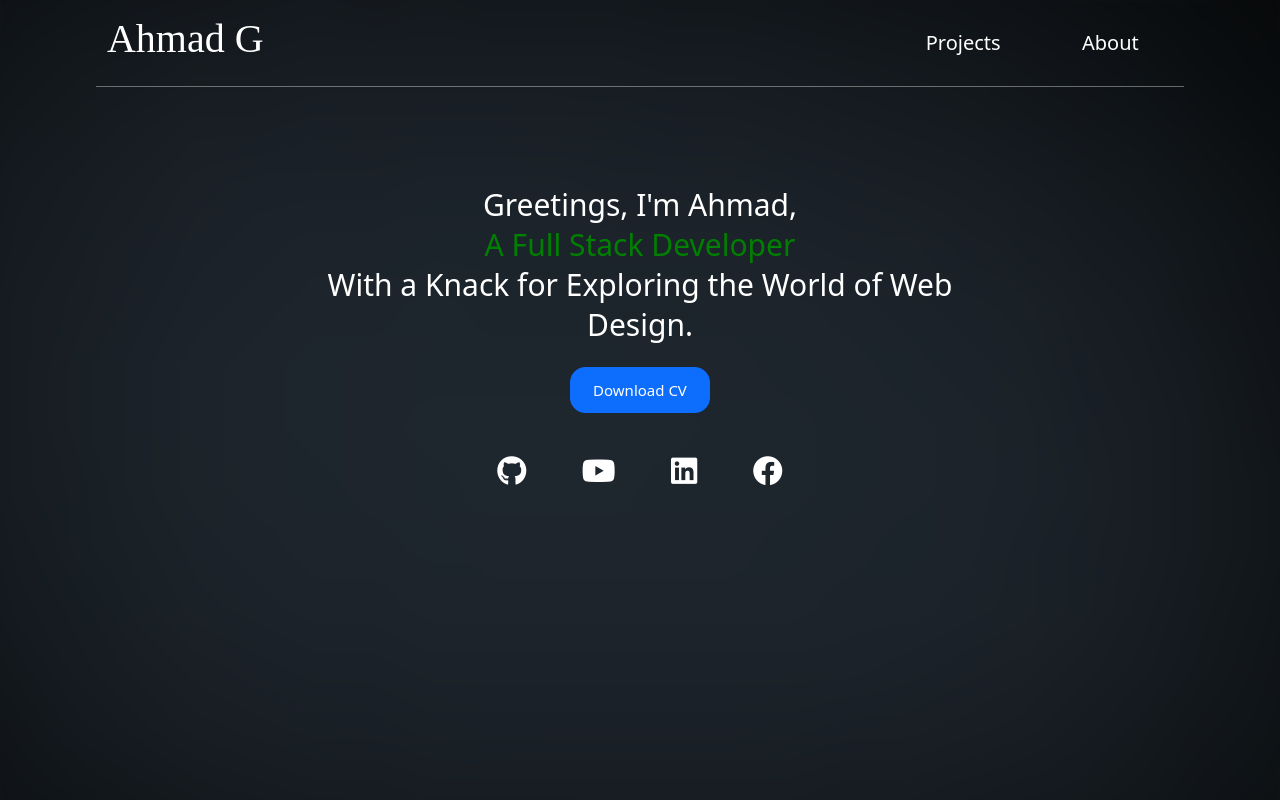
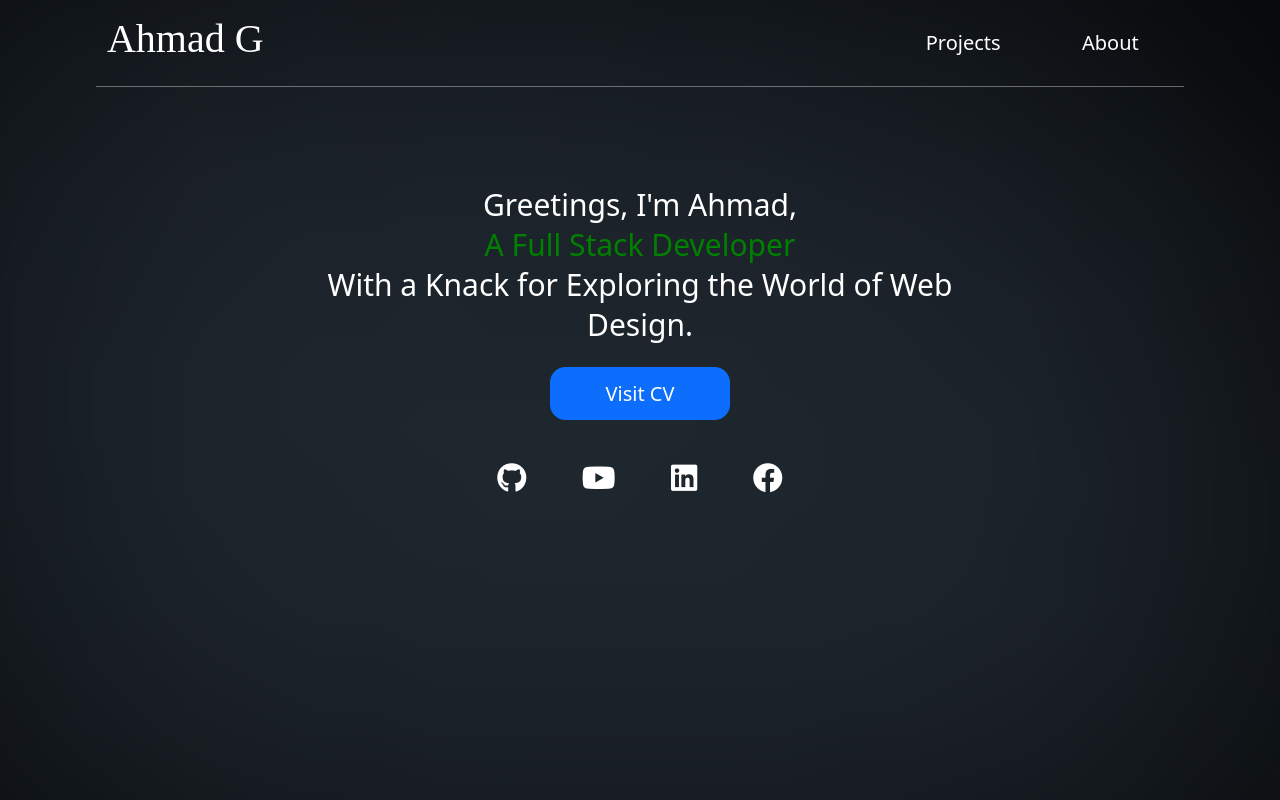
Before and after one commit to DaredEvily/Personal-website, a React (Vite) app: page / in a window 1280 px wide. Shown: the top 800 px of the page. Built offline with nearby package versions, Linux system fonts and the light colour scheme; a web font is replaced by a local one.

Commit message:
Cv Change

```diff
--- a/src/body.jsx
+++ b/src/body.jsx
@@ -12,7 +12,7 @@ export default ()=>(
         <br/>
         With a Knack for Exploring the World of Web Design.
         </p>
-        <a  href="#cv" download="CV.pdf" class="btn btn-primary">Download CV</a>
+        <a  href="https://daredevily.github.io/CV/" class="btn btn-primary">Visit CV</a>
         <_icons>
         <a href="https://github.com/DaredEvily" target="_blank"><i class="fa-brands fa-github"></i></a>
         <a href="https://www.youtube.com/@ahmadgamal6802" target="_blank"><i class="fa-brands fa-youtube"></i></a>
--- a/src/style.js
+++ b/src/style.js
@@ -120,11 +120,10 @@ p {
 }
 
 .btn {
-    font-size: 15px;
-    padding: 1% 2%;
+    font-size: 20px;
+    padding: 1% 5%;
     border-radius: 15px;
     transition: 0.3s ;
-
     &:hover {
     transform: scale(1.05, 1.05);
     }
```
